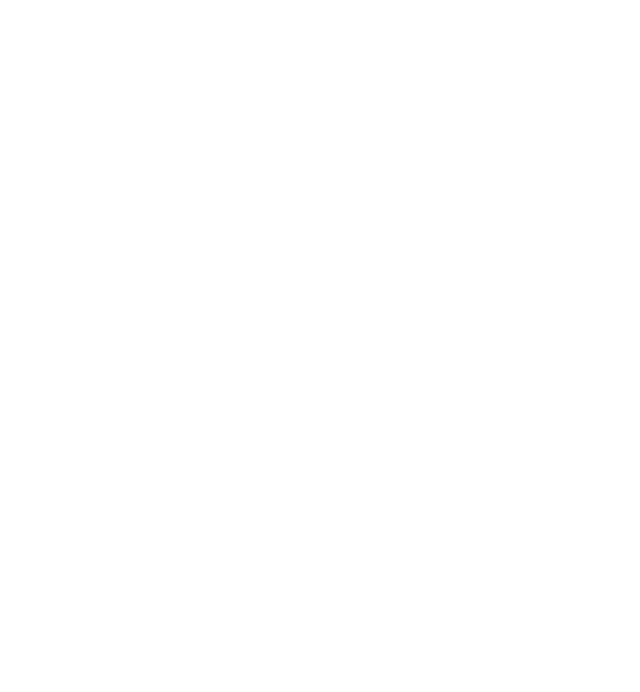
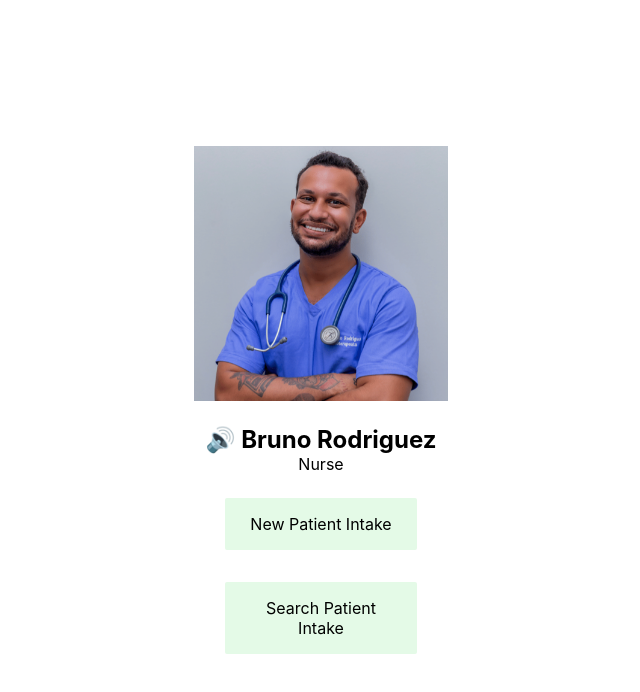
Before and after one commit to davidc360/colab8, a React (Create React App) app: page /employee in a window 1280 px wide. Before the commit this address had no page. Shown: the top 692 px of the page, without its empty margins (319-959 px from the left). Built offline with nearby package versions, Linux system fonts and the light colour scheme.

Commit message:
added employee page

```diff
--- a/src/App.js
+++ b/src/App.js
@@ -6,6 +6,7 @@
 } from "react-router-dom"
 import Home from './Home'
 import Worker from './Worker'
+import Employee from './Employee'
 
 function App() {
     return (
@@ -14,6 +15,7 @@
                 <Routes>
                     <Route path="/" element={<Home />} />
                     <Route path="/worker" element={<Worker />} />
+                    <Route path="/employee" element={<Employee />} />
                 </Routes>
             </Router>
         </div>
--- /dev/null
+++ b/src/Employee.js
@@ -0,0 +1,24 @@
+import { Button } from "./Common"
+import "./Employee.sass"
+
+function Employee({ id }) {
+    // get employee info from database
+    const name = "Bruno Rodriguez"
+    const img = require("./img/bruno.png")
+    const role = "Nurse"
+    return (
+        <div className="Employee column">
+            <img src={img} alt={name} className="employee-pic"/>
+            <div>
+                <div className="employee-name">🔊 {name}</div>
+                <div>{role}</div>
+            </div>
+            <div className="employee-buttons">
+                <Button text="New Patient Intake" />
+                <Button text="Search Patient Intake" />
+            </div>
+        </div>
+    )
+}
+
+export default Employee
--- /dev/null
+++ b/src/Employee.sass
@@ -0,0 +1,13 @@
+.employee-buttons
+    display: flex
+    flex-direction: column
+    justify-content: center
+    gap: 2em
+
+.employee-pic
+    width: 60%
+    max-with: 400px
+
+.employee-name
+    font-size: 1.5em
+    font-weight: bold
--- a/src/Worker.js
+++ b/src/Worker.js
@@ -1,11 +1,14 @@
 import { Button } from "./Common"
 import './Worker.sass'
+
 
 function Worker() {
     return (
         <div className="Doctor column">
             <div className="worker-heading">Nurse/Doctor</div>
-            <div className="doctor-list"></div>
+            <div className="worker-list">
+                <Button text="Bruno Rodriguez" link="/employee" className="worker-item" />
+            </div>
             <div className="worker-buttons">
                 <Button text="Last Name" />
                 <Button className="worker-search">
--- a/src/Worker.sass
+++ b/src/Worker.sass
@@ -1,5 +1,19 @@
 .Doctor
+    max-width: 400px
     width: 80%
+
+.worker-list
+    width: 100%
+    border: 3px solid rgb(228, 250, 231)
+    padding: 1em
+
+.worker-item
+    display: inline-block
+    background-color: rgb(248, 253, 248)
+    border: 1px solid black
+    border-radius: 2px
+    padding: 0.7em
+    width: 9em
 
 .worker-heading
     font-size: 1.5em
```
Also changed, not shown: src/img/bruno.png (added).
